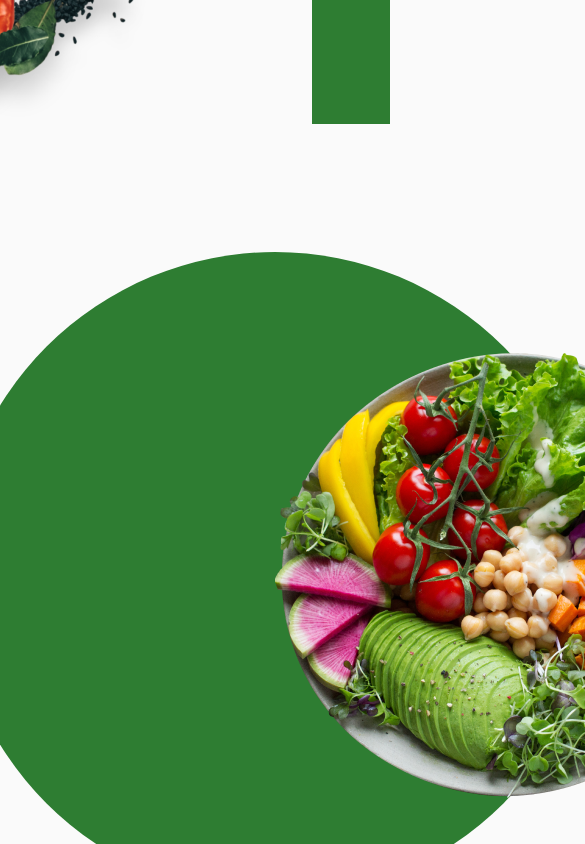
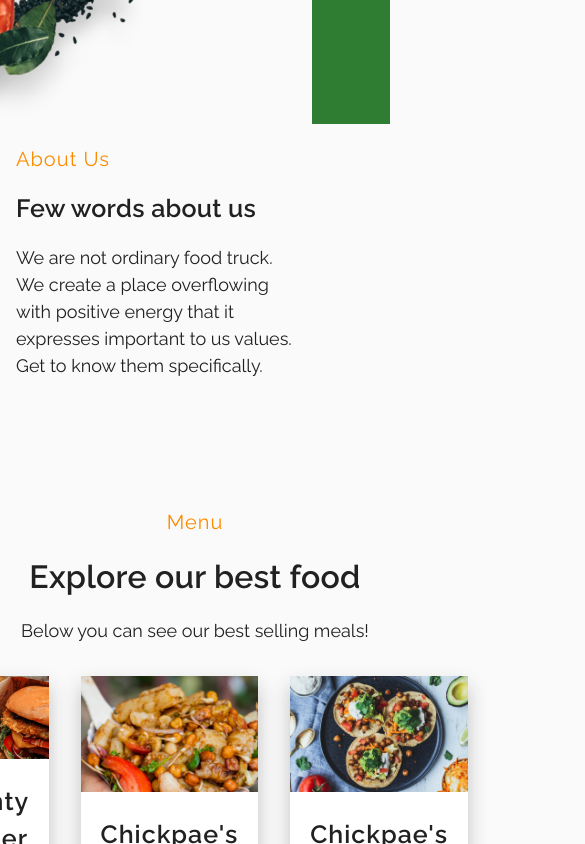
Before and after one commit to thejsdeveloper/the-veggie-king, a Next.js app: page / in a window 390 px wide. Shown: the part 800-1644 px from the top of the page, 585 px wide, since content can reach past the window. Built offline with nearby package versions, Linux system fonts and the light colour scheme.

Commit message:
feat: responsive about us

```diff
--- a/src/components/AboutUs/AboutUs.tsx
+++ b/src/components/AboutUs/AboutUs.tsx
@@ -7,25 +7,51 @@ function AboutUs() {
   return (
     <section
       id="about-us"
-      className="grid grid-rows-1 grid-cols-2 pt-32  pr-104"
+      className="flex flex-col-reverse
+      md:grid grid-rows-1 grid-cols-2
+      pl-4 md:pr-12 lg:pr-104
+      pt-5 md:pt-32
+      overflow-hidden
+      "
     >
-      <div className="flex-1 h-646 relative">
-        <div className="flex flex-column items-center absolute -left-1/3 bg-green-600 h-646 w-646 rounded-full">
+      <div className="h-358 md:h-477 xl:h-646 relative">
+        <div
+          className="
+          absolute
+          -top-1/4 md:top-0
+          left-2/3
+          md:-left-[80%]
+          lg:-left-[60%]
+          xl:-left-[30%]
+          flex flex-column items-center
+          bg-green-600
+          h-358 w-358
+          md:h-477 md:w-477
+          xl:h-646 xl:w-646
+          rounded-full"
+        >
           <Image
             src={aboutUsFoodImage}
             alt="about us meal"
-            className="absolute left-1/2"
+            className="
+            absolute
+            scale-75 xl:scale-100
+            -left-[30%] md:left-[45%]"
           />
         </div>
       </div>
-      <div className="flex-1 flex flex-col justify-center space-y-4 h-full">
+      <div
+        className="flex-1 flex flex-col justify-center
+                  space-y-4
+                  h-full w-[75%] md:w-full"
+      >
         <h3 className="text-orange-600 text-sm font-normal tracking-wide">
           About Us
         </h3>
-        <h2 className="text-gray-900 text-lg font-semibold tracking-tighter">
+        <h2 className="text-gray-900 text-md md:text-lg font-semibold tracking-tighter">
           Few words about us
         </h2>
-        <p className="text-gray-900 text-sm font-normal">
+        <p className="text-gray-900 text-xs md:text-sm font-normal">
           We are not ordinary food truck. We create a place overflowing with
           positive energy that it expresses important to us values. Get to know
           them specifically.
```
